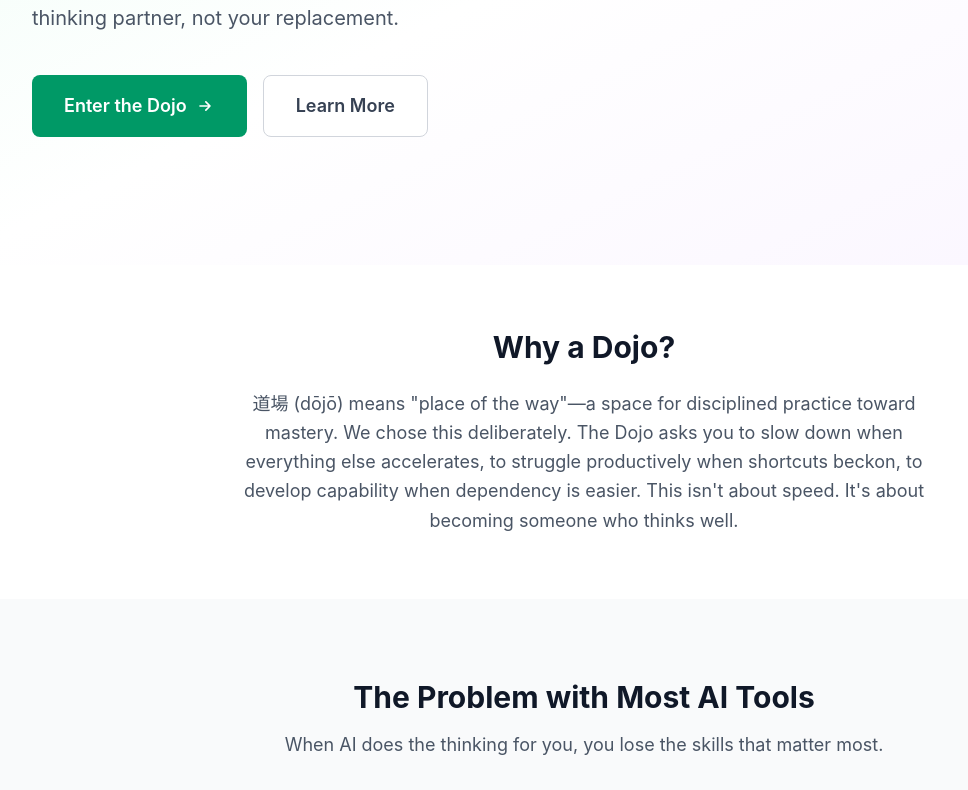
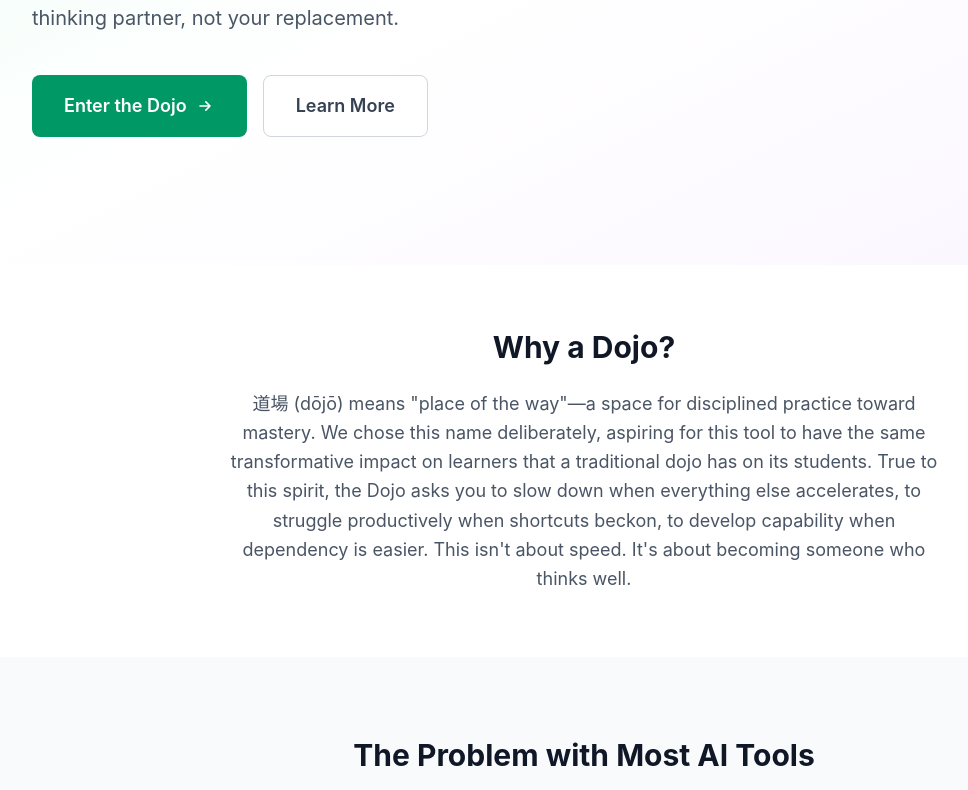
Before and after one commit to profsathya/symbioticthinking-website, a Next.js app: page / in a window 1280 px wide. Shown: the part 438-1228 px from the top of the page, without its empty margins (56-1024 px from the left). Built offline with nearby package versions, Linux system fonts and the light colour scheme.

Commit message:
Update Why a Dojo section with aspiration statement

```diff
--- a/app/page.tsx
+++ b/app/page.tsx
@@ -44,10 +44,11 @@ export default function HomePage() {
           <h2 className="text-3xl font-bold text-gray-900 mb-6">Why a Dojo?</h2>
           <p className="text-lg text-gray-600 leading-relaxed">
             <span className="font-medium">道場</span> (dōjō) means &quot;place of the way&quot;—a space for disciplined
-            practice toward mastery. We chose this deliberately. The Dojo asks you to slow down when
-            everything else accelerates, to struggle productively when shortcuts beckon, to develop
-            capability when dependency is easier. This isn&apos;t about speed. It&apos;s about becoming
-            someone who thinks well.
+            practice toward mastery. We chose this name deliberately, aspiring for this tool to have the
+            same transformative impact on learners that a traditional dojo has on its students. True to
+            this spirit, the Dojo asks you to slow down when everything else accelerates, to struggle
+            productively when shortcuts beckon, to develop capability when dependency is easier.
+            This isn&apos;t about speed. It&apos;s about becoming someone who thinks well.
           </p>
         </div>
       </section>
```
